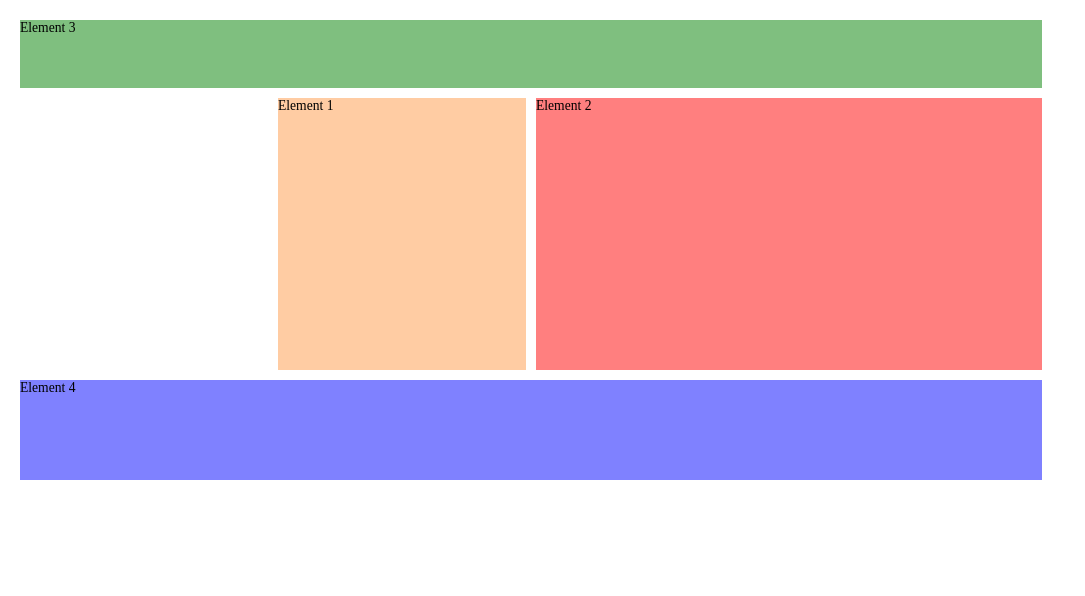
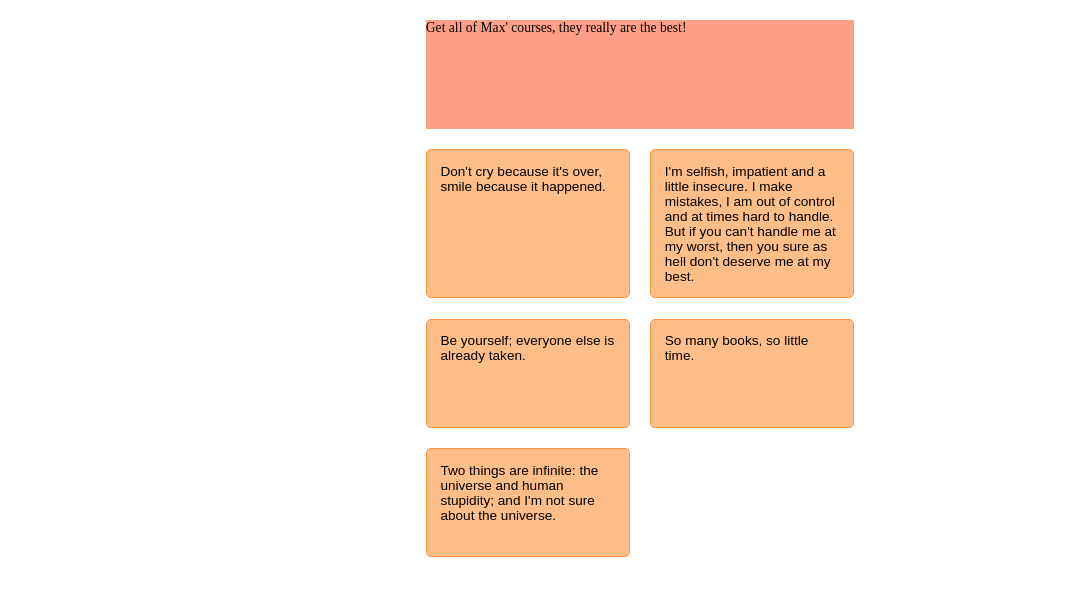
Before and after one commit to butterbeetle/css-practice, a React (Create React App) app: page /grid in a window 1280 px wide. Shown: the top 596 px of the page, without its empty margins (0-1085 px from the left). Built offline with nearby package versions, Linux system fonts and the light colour scheme.

Commit message:
[70] auto-flow 적용

```diff
--- a/src/examplar/GridExam.js
+++ b/src/examplar/GridExam.js
@@ -2,12 +2,12 @@ import classes from "./GridExam.module.css";
 
 const GridExam = () => {
   return (
-    <div className={classes.container}>
-      <div className={classes.el1}>Element 1</div>
-      <div className={classes.el2}>Element 2</div>
-      <div className={classes.el3}>Element 3</div>
-      <div className={classes.el4}>Element 4</div>
-    </div>
+    // <div className={classes.container}>
+    //   <div className={classes.el1}>Element 1</div>
+    //   <div className={classes.el2}>Element 2</div>
+    //   <div className={classes.el3}>Element 3</div>
+    //   <div className={classes.el4}>Element 4</div>
+    // </div>
 
     // <div className={classes.container}>
     //   <div className={classes.header}>Header</div>
@@ -15,6 +15,28 @@ const GridExam = () => {
     //   <div className={classes.mainContent}>Main Content</div>
     //   <div className={classes.footer}>Footer</div>
     // </div>
+
+    <div className={classes.container}>
+      <div className={classes["quote--featured"]}>
+        Get all of Max' courses, they really are the best!
+      </div>
+      <div className={classes.quote}>
+        Don't cry because it's over, smile because it happened.
+      </div>
+      <div className={classes.quote}>
+        I'm selfish, impatient and a little insecure. I make mistakes, I am out
+        of control and at times hard to handle. But if you can't handle me at my
+        worst, then you sure as hell don't deserve me at my best.
+      </div>
+      <div className={classes.quote}>
+        Be yourself; everyone else is already taken.
+      </div>
+      <div className={classes.quote}>So many books, so little time.</div>
+      <div className={classes.quote}>
+        Two things are infinite: the universe and human stupidity; and I'm not
+        sure about the universe.
+      </div>
+    </div>
   );
 };
 
--- a/src/examplar/GridExam.module.css
+++ b/src/examplar/GridExam.module.css
@@ -1,4 +1,4 @@
-.container {
+/* .container {
   margin: 20px;
   display: grid;
   height: 800px;
@@ -8,8 +8,6 @@
     [hd-start]5rem
     [hd-end row-2-start]minmax(10px, 20rem)
     [row-2-end row-3-start]100px;
-  /* grid-column-gap: 20px;
-  grid-row-gap: 10px; */
   grid-gap: 10px;
   grid-template-areas:
     "header header header header"
@@ -38,31 +36,24 @@
 
 .el1 {
   background: rgba(255, 154, 72, 0.5);
-  /* grid-column: col-start 2 / col-end 2; */
   grid-area: side;
 }
 
 .el2 {
   background: rgba(255, 0, 0, 0.5);
-  /* grid-column: 1/-1;
-  grid-row: row-2-start / span 1; */
   grid-area: main;
   z-index: 10;
 }
 
 .el3 {
   background: rgba(0, 128, 0, 0.5);
-  /* grid-column-start: 2;
-  grid-column-end: span 3;
-  grid-row-start: row-1-start;
-  grid-row-end: row-2-end; */
   grid-area: hd;
 }
 
 .el4 {
   background: rgba(0, 4, 255, 0.5);
   grid-area: footer;
-}
+} */
 
 /* .container {
   margin: 20px;
@@ -90,3 +81,28 @@
   background: rgba(0, 4, 255, 0.5);
   grid-column: 1/5;
 } */
+
+.container {
+  margin: 20px;
+  display: grid;
+  grid-template-columns: repeat(2, 15rem);
+  justify-content: center;
+  grid-gap: 1.5rem;
+  grid-auto-rows: minmax(8rem, auto);
+  grid-auto-flow: row;
+  grid-auto-columns: 5rem;
+}
+
+.quote {
+  border: 1px solid #fa923f;
+  background: #ffbd87;
+  font-family: sans-serif;
+  padding: 1rem;
+  border-radius: 5px;
+}
+
+.quote--featured {
+  border: #ff4213;
+  background: #ff9f87;
+  grid-column: span 2;
+}
```
